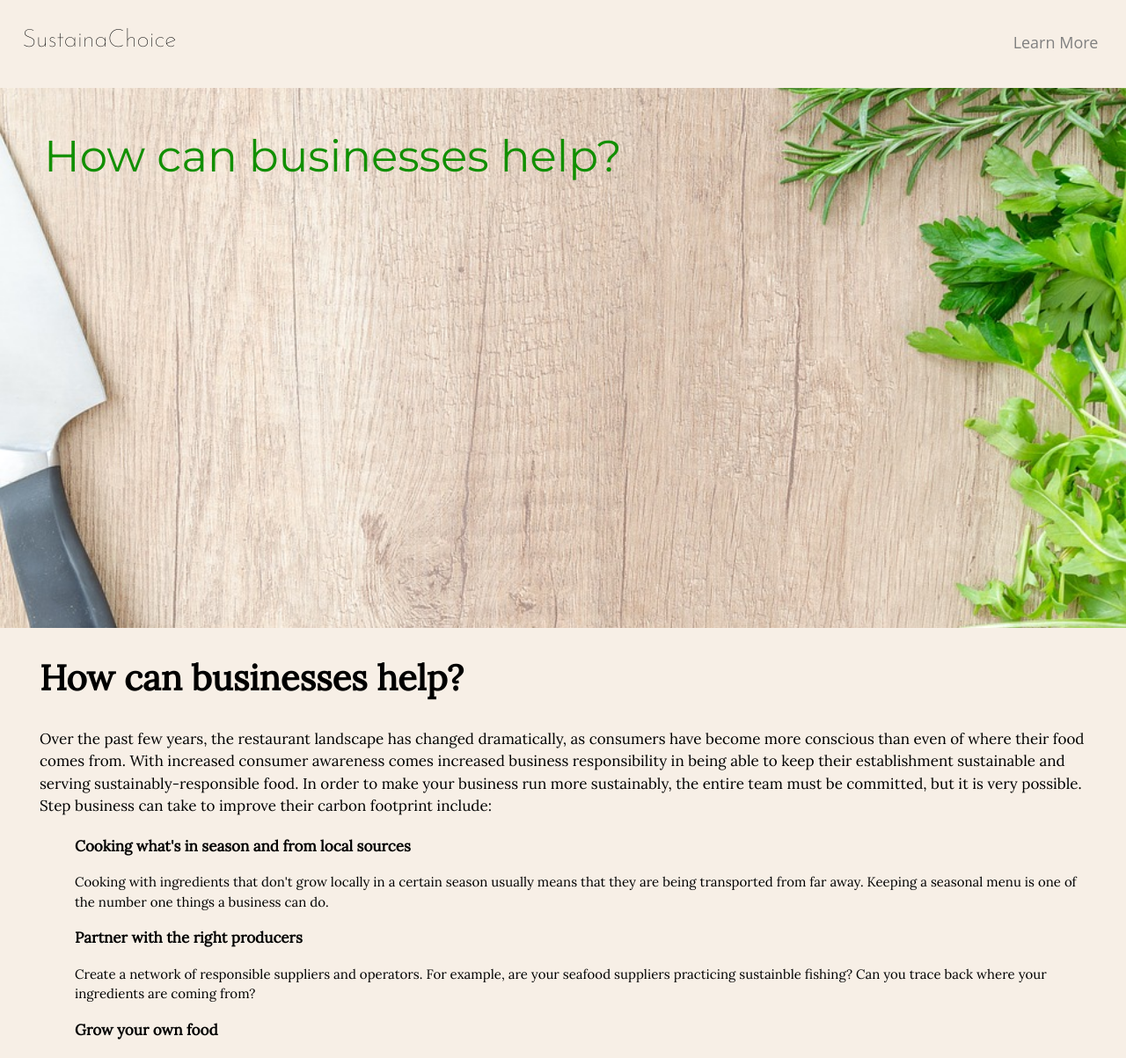
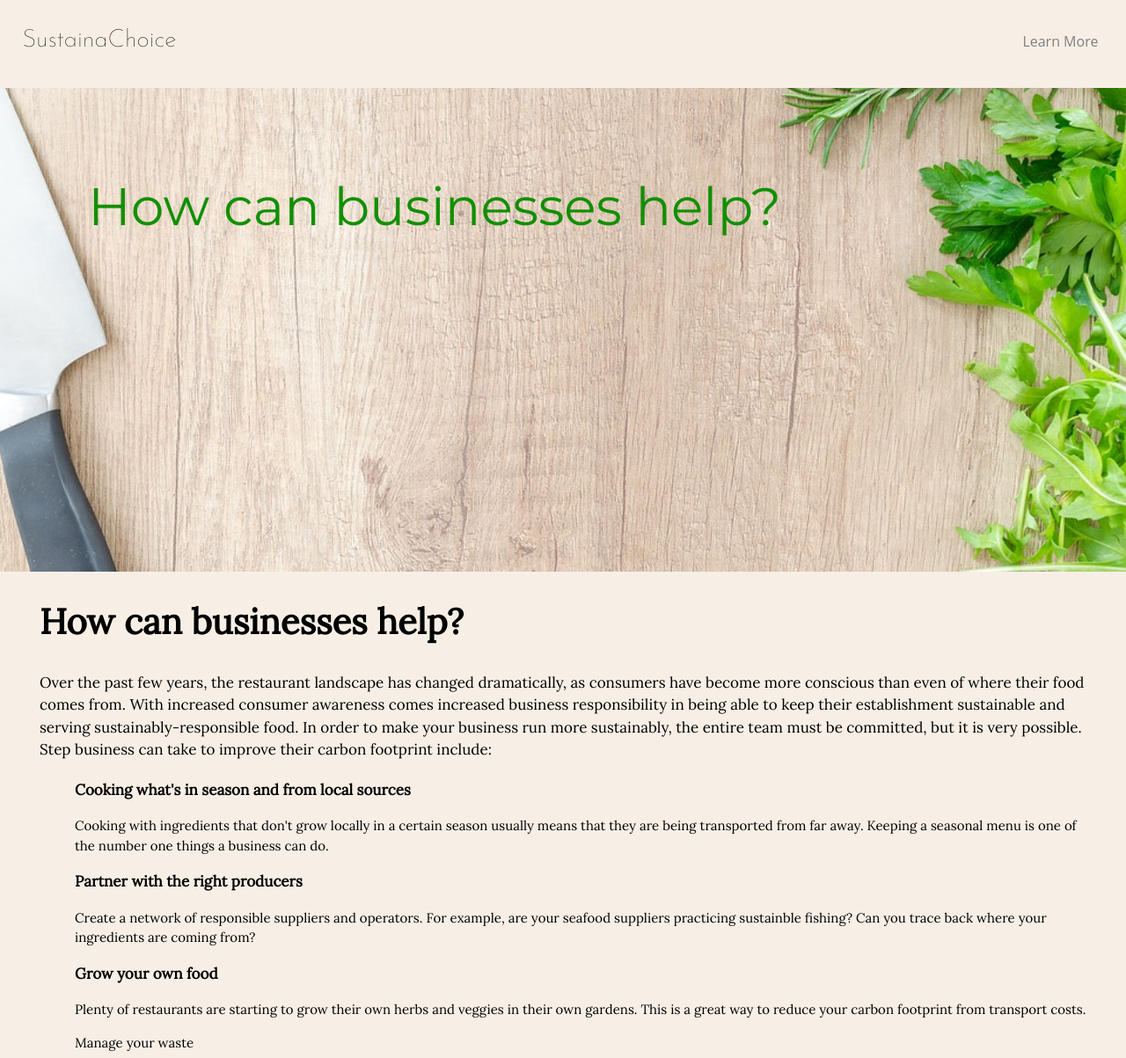
Before and after one commit to Farahgus10/Sustainachoice-client, a React (Create React App) app: page /business-help in a window 1280 px wide. Shown: the top 1203 px of the page at 88% size. Built offline with nearby package versions, Linux system fonts and the light colour scheme; no server answers; what google-maps-react would draw is missing.

Commit message:
responsive css

```diff
--- a/src/Components/Footer/Footer.css
+++ b/src/Components/Footer/Footer.css
@@ -20,7 +20,7 @@
     padding-top: 5px;
     padding-bottom: 5px;
     height: 30px;
-    width: 250px;
+    width: 240px;
     margin-top: 15%;
 
 }
--- a/src/Components/Header/Header.css
+++ b/src/Components/Header/Header.css
@@ -6,11 +6,10 @@ header {
     width: 100%;
     margin: 0 auto;
     height: 600px;
-    margin-top: 5%;
     padding-bottom: 5%;
     font-family: 'Montserrat', sans-serif;
     font-weight: lighter;
-    font-size: 25px;
+    font-size: 20px;
     color: white;
     font-weight: bold;
 }
@@ -19,10 +18,23 @@ header {
     background-image: url('../../Images/farmersmarket.jpg');
     background-repeat: no-repeat;
     background-size: cover;
+    margin-top: 10%;
+}
+@media only screen and (min-width: 730px ){
+    .header-home-page{
+        margin-top: 8%;
+    }
+}
+@media only screen and (min-width: 100px ){
+    .header-home-page{
+        margin-top: 6%;
+    }
 }
 
 .header-consumer-page, .header-business-page, .header-why-page{
+    position: relative;
     background-image: url('../../Images/table.jpg');
+    background-position: top right -100px;
     background-repeat: no-repeat;
     background-size: cover;
     height: 650px;
@@ -31,9 +43,28 @@ header {
 .header-consumer-page .title, .header-business-page .title, .header-why-page .title{
     font-family: 'Montserrat', sans-serif;
     font-weight: lighter;
-   margin-left: 50px;
+    margin-left: 20px;
+    margin-top: 7%;
     color: #118F00;
 }
 header h1{
-    margin-top: 50px;
+    margin-top: 35px;
 }
+.header-consumer-page h1, .header-business-page h1, .header-why-page h1{
+    position: absolute;
+    bottom: 200px;
+}
+
+@media only screen and (min-width: 800px ){
+    .header-consumer-page, .header-business-page, .header-why-page{
+        background-position: 20% 0%;
+
+    }
+    .header-consumer-page h1, .header-business-page h1, .header-why-page h1{
+        top: 100px;
+        left: 80px;
+        font-size: 60px;
+        width: 70%;
+    }
+
+}
--- a/src/Components/InfoSection/InfoSection.css
+++ b/src/Components/InfoSection/InfoSection.css
@@ -1,6 +1,4 @@
 @import url('https://fonts.googleapis.com/css?family=Lora');
-
-
 
 h1, h4, p, .consumer-how-page li, .business-how-page li{
   font-family: 'Lora', serif;
@@ -9,7 +7,6 @@ h1, h4, p, .consumer-how-page li, .business-how-page li{
 .consumer-how-page li, .business-how-page li{
   list-style: none;
   font-size: 15px;
-
 }
 
 .why-page, .consumer-how-page, .business-how-page{
@@ -27,9 +24,19 @@ h1, h4, p, .consumer-how-page li, .business-how-page li{
 
 .content{
   background-color: #F7EFE6;
-  height: 630px;
+  height: 90%;
   padding-left: 45px;
   padding-right: 45px;
+}
+@media only screen and (min-width: 600px ){
+  .content{
+    height: 700px;
+  }
+}
+@media only screen and (min-width: 1000px ){
+  .content{
+    height: 550px;
+  }
 }
 
 .list-name{
--- a/src/Components/Nav/Nav.css
+++ b/src/Components/Nav/Nav.css
@@ -44,8 +44,8 @@ nav {
 }
 
 .dropdown .dropbtn {
-  font-size: 18px;
-  margin-top: 27px;
+  font-size: 16px;
+  margin-top: 25px;
   color: grey;
   border: none;
   outline: none;
--- a/src/Components/Results/ResultsList.js
+++ b/src/Components/Results/ResultsList.js
@@ -16,7 +16,6 @@ function ResultsList(props) {
         return (
            <li key={i} onClick={() => props.toggleExpandedItem(i)}>
           <p className="item-name">{item.location_name}</p>
-          <p>{item.info}</p>
           </li>
         )
       }
--- a/src/Components/Results/ResultsPage.css
+++ b/src/Components/Results/ResultsPage.css
@@ -1,7 +1,6 @@
 header {
   padding-top: 2%;
 }
-
 
 .results-section {
   display: block;
```
